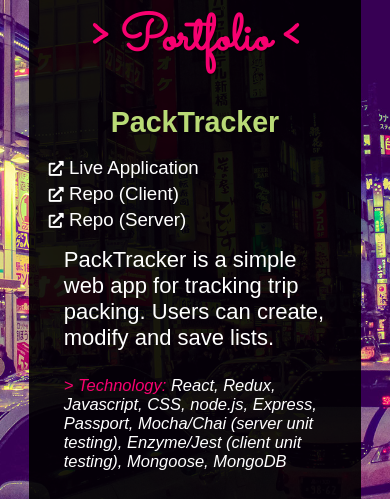
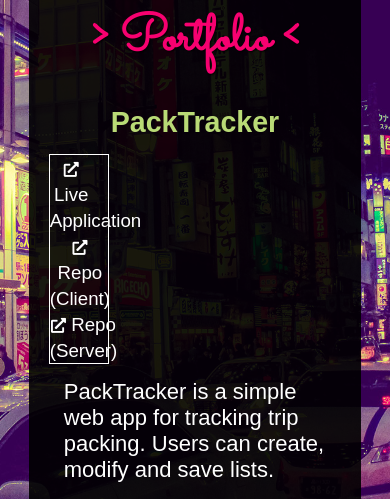
Before and after one commit to laursnow/Portfolio, a website: page index.html in a window 390 px wide. Shown: the part 1073-1572 px from the top of the page. Drawn offline with nearby package versions, Linux system fonts and the light colour scheme; a web font is replaced by a local one.

Commit message:
links butotns

```diff
--- a/main.css
+++ b/main.css
@@ -169,6 +169,12 @@ i {
   padding-right: 15px;
 }
 
+
+.portfolio-links {
+  border: 1px solid white;
+  width: 60px;
+}
+
 @media only screen and (min-width: 320px) and (max-width: 1200px) {
   .about {
     width: 85%;
@@ -220,8 +226,4 @@ i {
   #email {
     font-size: 0.8em;
   }
-
-  .portfolio-links {
-    text-align: left;
-  }
 }
```
